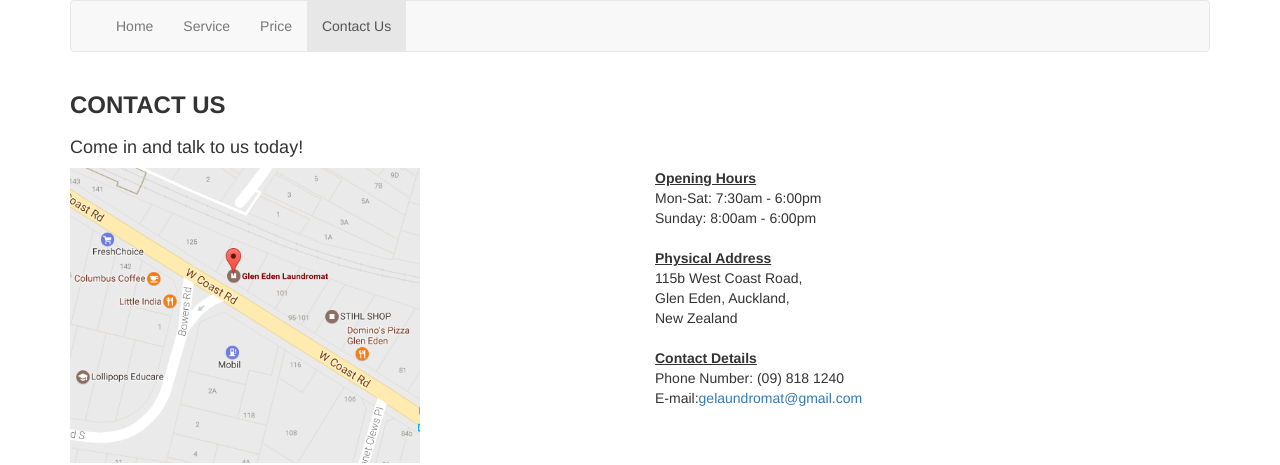
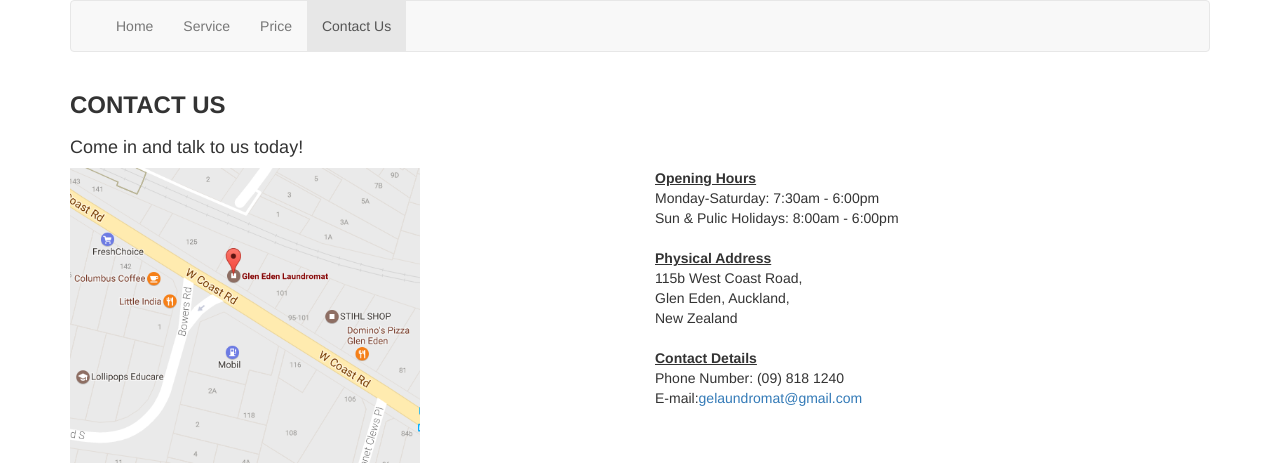
Before and after one commit to J1K1M/gel, a plain HTML site: page contact.html in a window 1280 px wide. Shown: the top 465 px of the page. Drawn offline with nearby package versions, Linux system fonts and the light colour scheme.

Commit message:
Update contact.html

```diff
--- a/contact.html
+++ b/contact.html
@@ -55,7 +55,7 @@
     <div class="col col-lg-6 col-md-6 col-sm-6">
 
     <p>
-      <b><u>Opening Hours</u></b></br>Mon-Sat: 7:30am - 6:00pm</br>Sunday: 8:00am - 6:00pm</br></br>
+      <b><u>Opening Hours</u></b></br>Monday-Saturday: 7:30am - 6:00pm</br>Sun & Pulic Holidays: 8:00am - 6:00pm</br></br>
     <b><u>Physical Address</u></b> </br>115b West Coast Road,</br> Glen Eden, Auckland, </br>New Zealand</br></br>
     <b><u>Contact Details</u></b></br>Phone Number: (09) 818 1240</br>
     E-mail:<a href="mailto:gelaundromat@gmail.com">gelaundromat@gmail.com</a></br>
```
